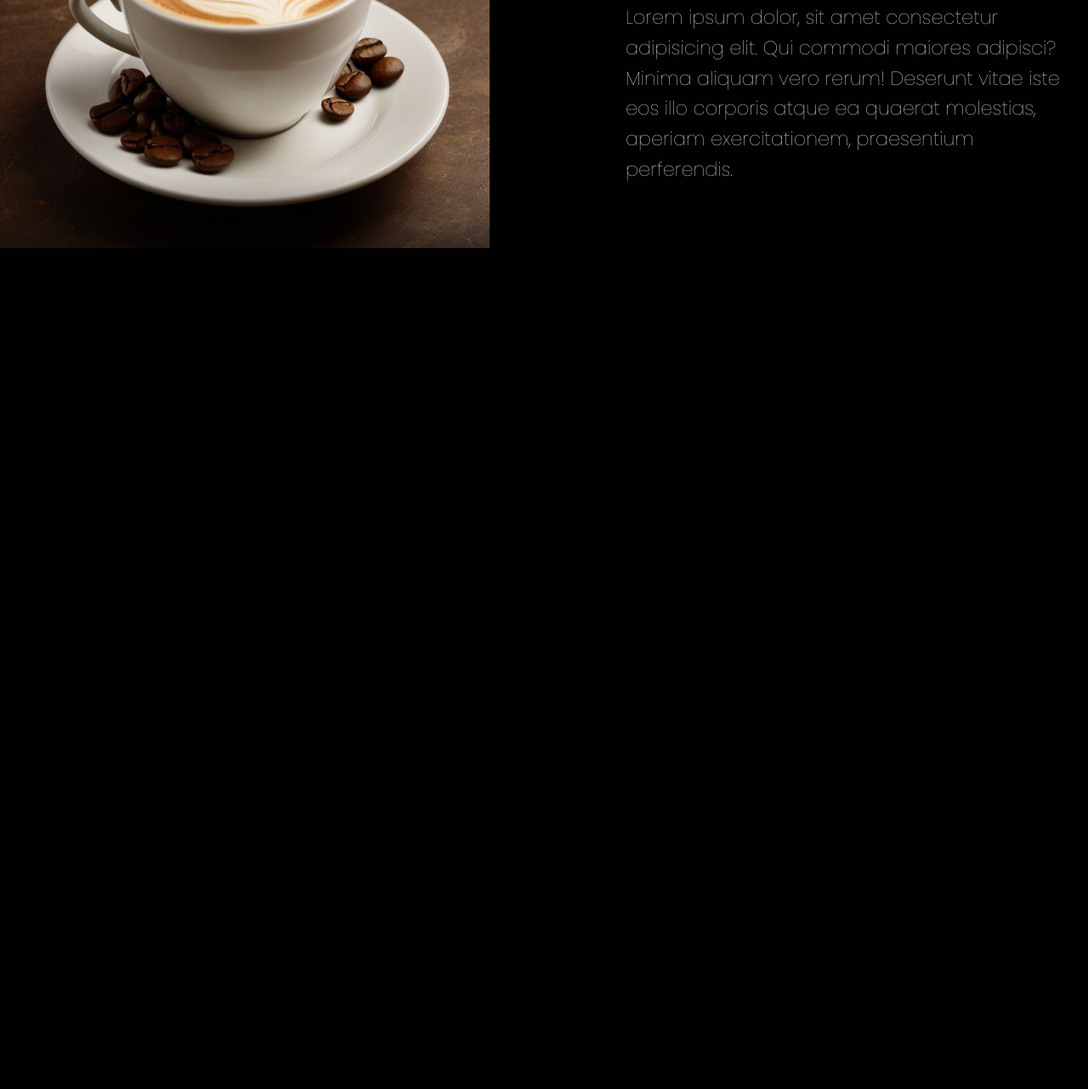
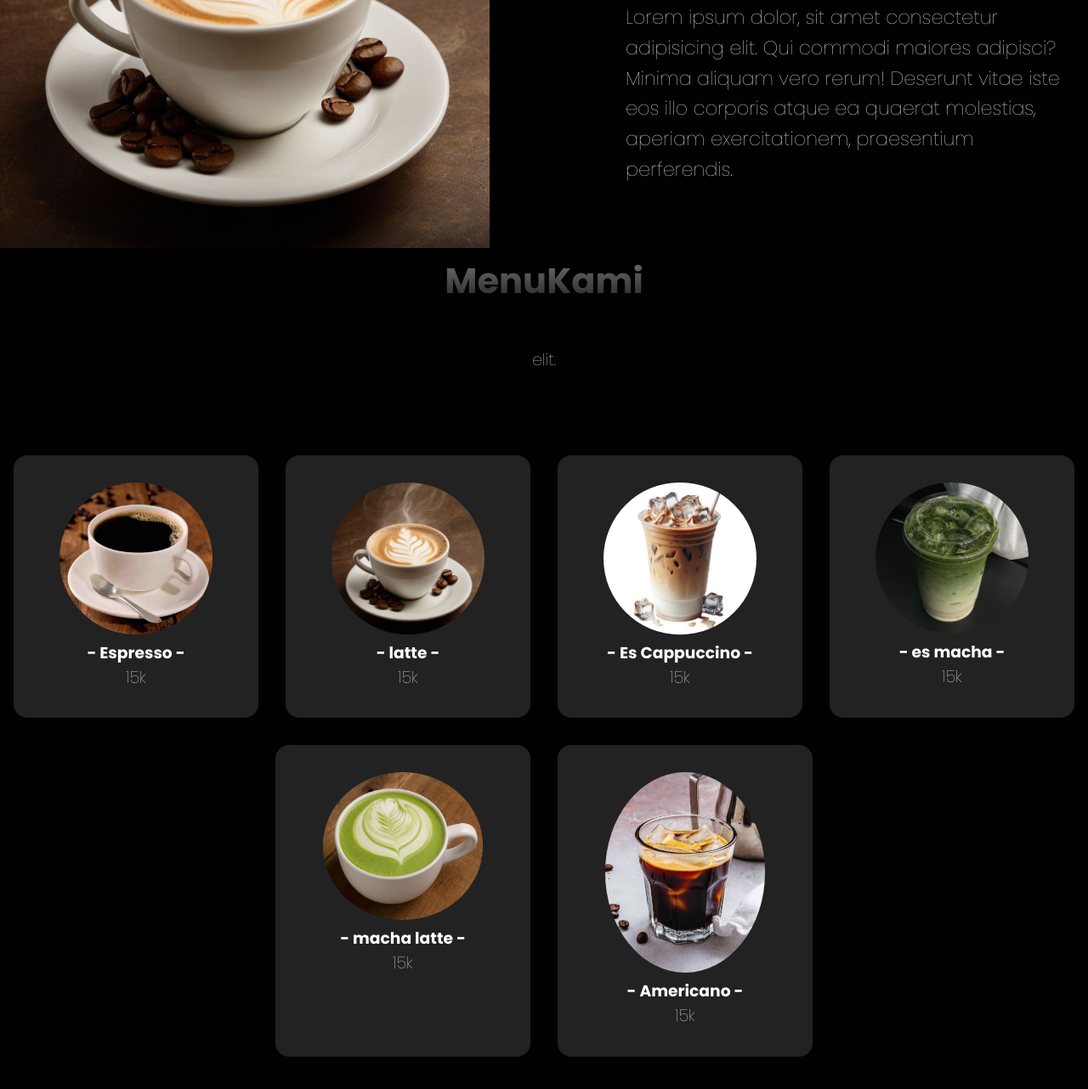
Before and after one commit to Aditt001/project_kopi, a plain HTML site: page index.html in a window 1280 px wide. Shown: the part 873-2155 px from the top of the page at 85% size. Before the commit the page ends 1278 px from the top, so only its background shows below. Drawn offline with nearby package versions, Linux system fonts and the light colour scheme; a script that the page names is missing.

Commit message:
menambahkan menu

```diff
--- a/index.html
+++ b/index.html
@@ -102,7 +102,65 @@
 <!-- about section end -->
 
 
+<!-- menu section start -->
 
+<section id="menu" class="menu">
+    <h2><span>Menu</span>Kami</h2>
+
+    <p>Lorem ipsum dolor sit amet consectetur adipisicing elit. </p>
+
+    <div class="row">
+        <div class="menu-card">
+            <img src="IMG/kopi.jpg" alt="espresso" class="menu-card-img">
+
+            <h3 class="menu-card-img">- Espresso -</h3>
+            <p class="menu-card-price">15k</p>
+            </p>
+        </div>
+
+        <div class="menu-card">
+            <img src="IMG/Coffee.jpg" alt="latte" class="menu-card-img">
+
+            <h3 class="menu-card-img">- latte -</h3>
+            <p class="menu-card-price">15k</p>
+            </p>
+        </div>
+
+        <div class="menu-card">
+            <img src="IMG/es kopi.jpeg" alt="Es Cappuccino" class="menu-card-img">
+
+            <h3 class="menu-card-img">- Es Cappuccino -</h3>
+            <p class="menu-card-price">15k</p>
+            </p>
+        </div>
+
+        <div class="menu-card">
+            <img src="IMG/es macha.jpeg" alt="es macha" class="menu-card-img">
+
+            <h3 class="menu-card-img">- es macha -</h3>
+            <p class="menu-card-price">15k</p>
+            </p>
+        </div>
+
+        <div class="menu-card">
+            <img src="IMG/macha latte.jpeg" alt="macha latte" class="menu-card-img">
+
+            <h3 class="menu-card-img">- macha latte -</h3>
+            <p class="menu-card-price">15k</p>
+            </p>
+        </div>
+
+
+ <div class="menu-card">
+            <img src="IMG/americano.jpeg" alt="americano" class="menu-card-img">
+
+            <h3 class="menu-card-img">- Americano -</h3>
+            <p class="menu-card-price">15k</p>
+            </p>
+        </div>
+    </div>
+</section>
+<!-- menu section end -->
 
 
 
--- a/style.css
+++ b/style.css
@@ -231,7 +231,50 @@ line-height: 1.6;
 }
 
 
+/* menu section */
+.menu h2, .contact h2 {
+    margin-bottom: 1rem;
 
+}
+.menu p, .contact p {
+
+    text-align: center;
+    max-width: 30rem;
+    margin: auto;
+    font-weight: 100;
+    line-height: 1.6;
+    font-size: 1.2rem;
+
+}
+
+
+.menu .row {
+display: flex;
+flex-wrap: wrap;
+margin-top: 5rem;
+justify-content: center;
+}
+
+
+.menu .row .menu-card {
+  flex: 1 1 250px;
+  max-width: 300px;
+  background-color: #222;
+  padding: 2rem;
+  margin: 1rem;
+  text-align: center;
+  border-radius: 1rem;
+}
+
+.menu .row .menu-card img {
+    border-radius: 50%;
+    width: 80%;
+}
+
+
+.menu .row .menu-card .menu-card-title {
+  margin: 1rem auto 0.5rem;
+}
 
 
 
```
Also changed, not shown: IMG/americano.jpeg (added), IMG/es kopi.jpeg (added), IMG/es macha.jpeg (added), IMG/kopi.jpg (added), IMG/macha latte.jpeg (added), screnshot/menambahkan menu.png (added).
